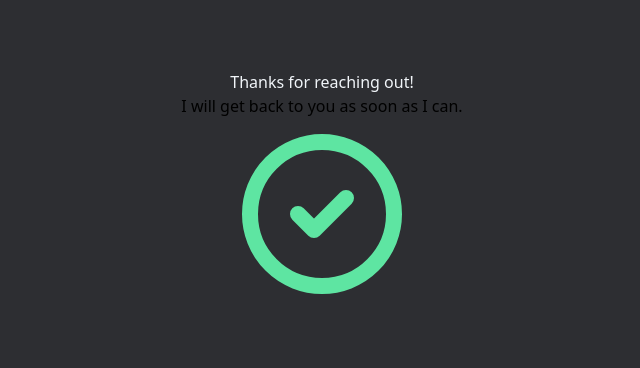
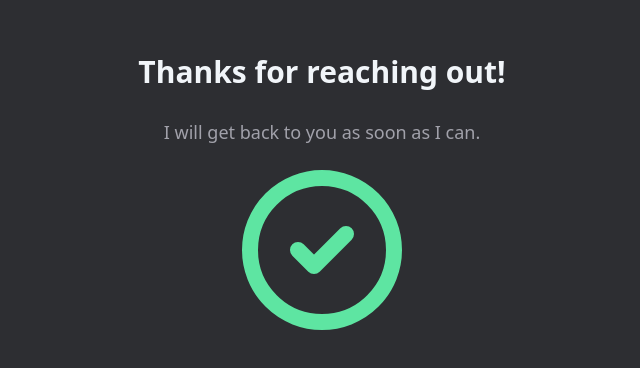
Before and after one commit to dmroman395/Portfolio, a Next.js app: page /thankyou in a window 1280 px wide. Shown: the part 210-578 px from the top of the page, without its empty margins (318-958 px from the left). Built offline with nearby package versions, Linux system fonts and the light colour scheme.

Commit message:
Finished v1 of thank you page

```diff
--- a/pages/thankyou.js
+++ b/pages/thankyou.js
@@ -3,8 +3,8 @@ import React from 'react'
 export default function ThankYou() {
     return (
         <div className='flex flex-col text-center h-screen align-middle justify-center'>
-            <h1 className='text-slate-100'>Thanks for reaching out!</h1>
-            <p>I will get back to you as soon as I can.</p>
+            <h1 className='text-slate-100 font-semibold text-3xl my-5'>Thanks for reaching out!</h1>
+            <p className='text-zinc-400 my-2 text-lg'>I will get back to you as soon as I can.</p>
             <div className='flex justify-center'>
                 <svg xmlns="http://www.w3.org/2000/svg" className=" max-h-48 h-fit w-1/2" fill="none" viewBox="0 0 24 24" stroke="rgba(94,229,162,255)" strokeWidth={2}>
                     <path strokeLinecap="round" strokeLinejoin="round" d="M9 12l2 2 4-4m6 2a9 9 0 11-18 0 9 9 0 0118 0z" />
```
